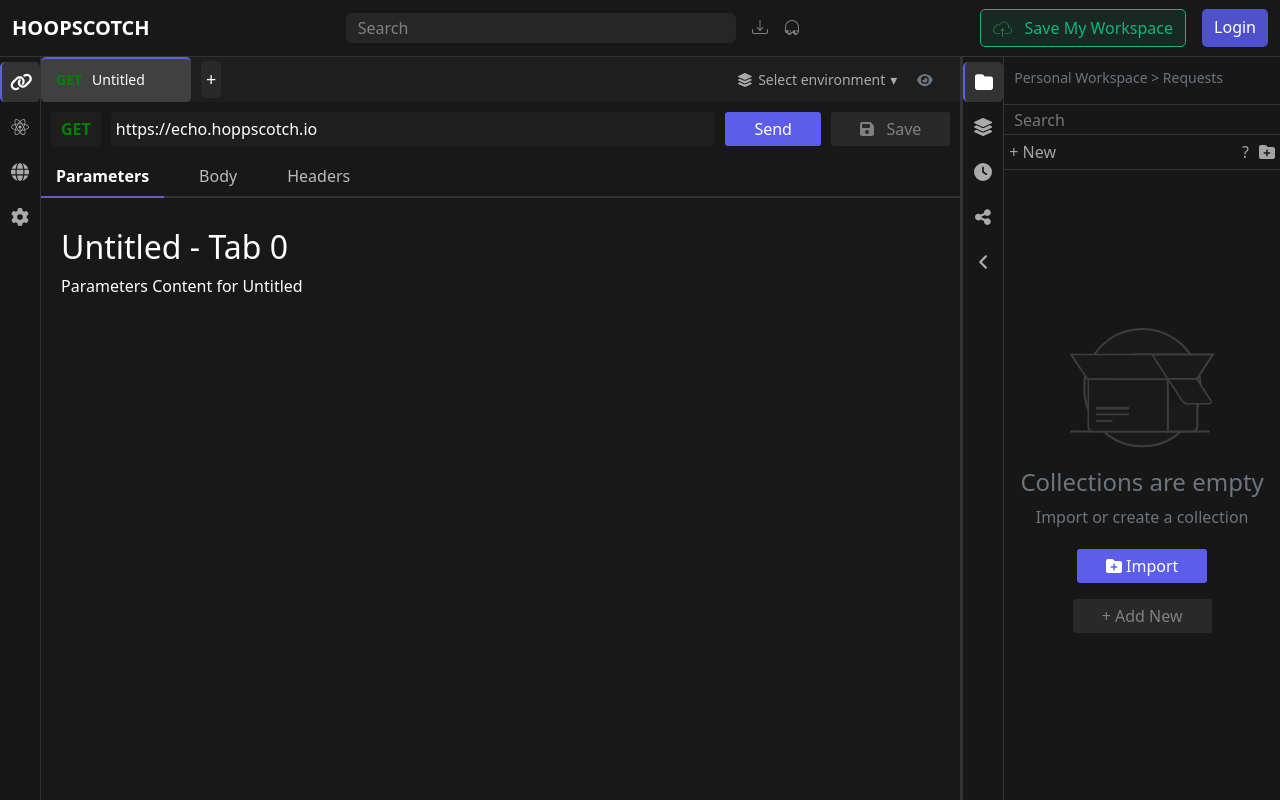
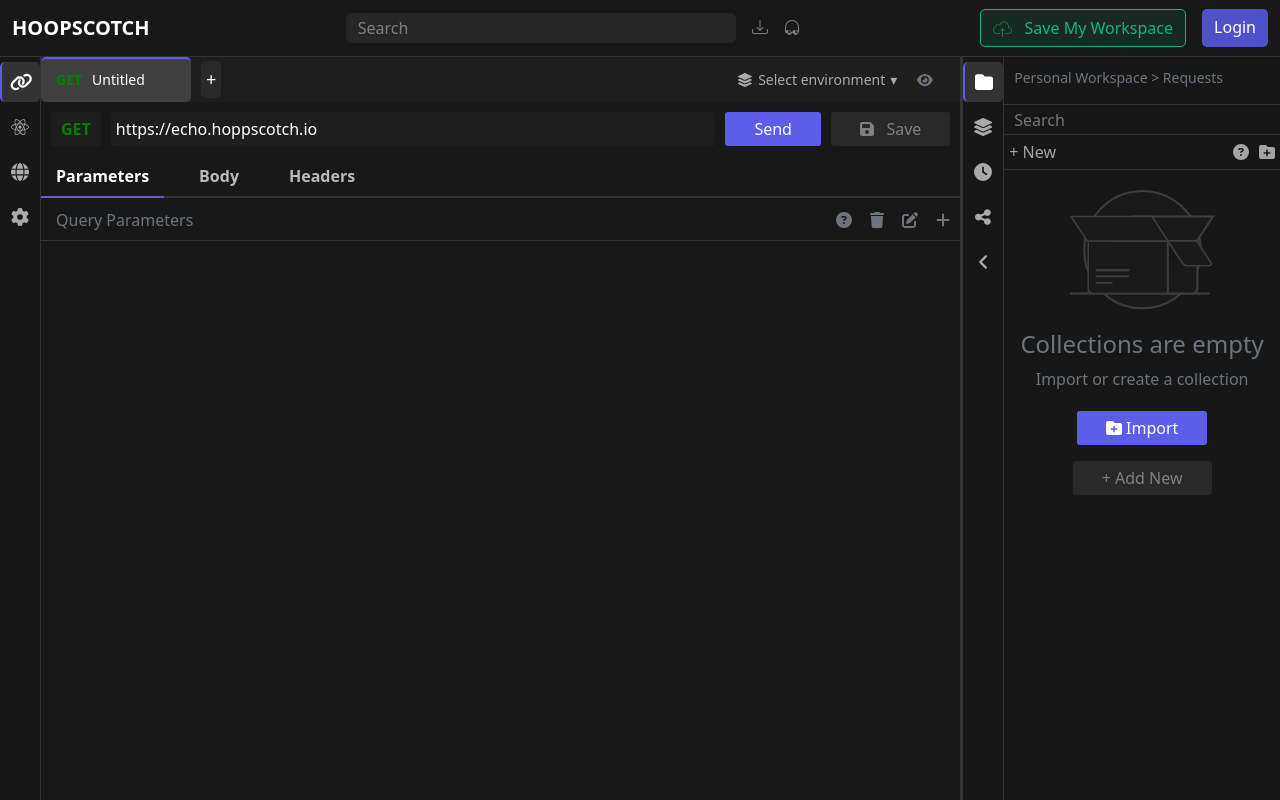
Before and after one commit to agnaey/Hoppscotch, a React (Vite) app in the folder hoppscotch/: page / in a window 1280 px wide. Built offline with nearby package versions, Linux system fonts and the light colour scheme.

Commit message:
added body,parameter,headers

```diff
--- a/hoppscotch/src/components/Main.jsx
+++ b/hoppscotch/src/components/Main.jsx
@@ -1,6 +1,6 @@
 import React, { useState, useRef, useEffect } from "react";
 import { FontAwesomeIcon } from "@fortawesome/react-fontawesome";
-import { faLink, faGlobe, faCog, faFolder, faLayerGroup, faShareAlt,faBoxOpen,faEye, faAngleLeft, faFloppyDisk, faFolderPlus,faClock } from "@fortawesome/free-solid-svg-icons";
+import { faLink, faGlobe, faCog, faFolder, faLayerGroup, faShareAlt,faBoxOpen,faEye, faAngleLeft, faRotateRight ,faFloppyDisk, faFolderPlus,faClock ,faTrash,faEdit,faPlus,faCircleQuestion} from "@fortawesome/free-solid-svg-icons";
 import { faReact } from "@fortawesome/free-brands-svg-icons";
 import emptybox from "../assets/emptybox.png";
 
@@ -171,19 +171,19 @@
                                 className={`custom-tab ${activeSection === "custom-param" ? "active" : ""}`}
                                 onClick={() => setActiveSection("custom-param")}
                             >
-                                Parameters
+                               <b> Parameters</b>
                             </div>
                             <div
                                 className={`custom-tab ${activeSection === "custom-body" ? "active" : ""}`}
                                 onClick={() => setActiveSection("custom-body")}
                             >
-                                Body
+                              <b>  Body</b>
                             </div>
                             <div
                                 className={`custom-tab ${activeSection === "custom-header" ? "active" : ""}`}
                                 onClick={() => setActiveSection("custom-header")}
                             >
-                                Headers
+                               <b> Headers</b>
                             </div>
                         </div>
 
@@ -194,13 +194,40 @@
                                     key={tab.id}
                                     className={`content-panel ${tab.id === activeTab ? "active" : "d-none"}`}
                                 >
-                                    <h2>{tab.title} - Tab {tab.id}</h2>
 
                                     {/* Show content based on activeSection */}
-                                    {activeSection === "custom-param" && <p>Parameters Content for {tab.title}</p>}
-                                    {activeSection === "custom-body" && <p>Body Content for {tab.title} </p>}
-                                    {activeSection === "custom-header" && <p>Headers Content for {tab.title}</p>}
+                                    {activeSection === "custom-param" &&
+                                    <div className="parametrs text-secondary pb-2" style={{ display: "flex", justifyContent: "space-between" }}>
+                                        <span>Query Parameters</span>
+                                        <div style={{display: "flex", gap: "18px"}}>
+                                        <FontAwesomeIcon className="mt-1" icon={faCircleQuestion} />
+                                        <FontAwesomeIcon icon={faTrash} className="delete-icon mt-1"  />
+                                            <FontAwesomeIcon icon={faEdit} className="edit-icon mt-1"  />
+                                            <FontAwesomeIcon icon={faPlus} className="plus-icon mt-1"  />
+                                        </div>
+                                    </div>}
+
+
+                                    {activeSection === "custom-body" &&
+                                    <div className="parametrs text-secondary pb-2" style={{ display: "flex", gap: "18px",  }}>
+                                        <span>Content Type</span>
+                                        <span>None ▾</span>
+                                        <span><FontAwesomeIcon icon={faRotateRight } className="reload-icon" style={{cursor: "pointer"}}/>&nbsp;&nbsp;
+                                        Override</span>
+                                    </div>}
+
+                                    {activeSection === "custom-header" &&  <div className="parametrs text-secondary pb-2" style={{ display: "flex", justifyContent: "space-between" }}>
+                                        <span>Header List</span>
+                                        <div style={{display: "flex", gap: "18px"}}>
+                                        <FontAwesomeIcon className="mt-1" icon={faCircleQuestion} />
+                                        <FontAwesomeIcon icon={faTrash} className="delete-icon mt-1"  />
+                                            <FontAwesomeIcon icon={faEdit} className="edit-icon mt-1"  />
+                                            <FontAwesomeIcon icon={faPlus} className="plus-icon mt-1"  />
+                                        </div>
+                                    </div>}
                                 </div>
+
+
                             ))}
                         </div>
                     </div>
@@ -232,8 +259,8 @@
                     <div className="right-new" style={{ display: "flex", justifyContent: "space-between" }}>
                         <a href="#" className="right-new1">+ New</a>
                         <div style={{display: "flex", gap: "10px"}}>
-                            <span className="question-mark">?</span>
-                            <FontAwesomeIcon className="mt-1" icon={faFolderPlus} />
+                        <FontAwesomeIcon className="mt-1" icon={faCircleQuestion} />
+                        <FontAwesomeIcon className="mt-1" icon={faFolderPlus} />
                         </div>
                     </div>
                     <div id="right-main" style={{display: "flex", justifyContent: "center", alignItems: "center"}}>
--- a/hoppscotch/src/index.css
+++ b/hoppscotch/src/index.css
@@ -256,7 +256,6 @@
 
 .tab-content {
   background: rgb(24,24,24);
-  padding: 20px;
   margin-top: 10px;
   color: white;
 }
@@ -372,6 +371,13 @@
           justify-content: flex-start;
       }
 
+
+
+      .custom-tab:hover{
+        color: white;
+        transition: color 0.3s;
+      }
+
       .custom-tab {
           padding: 8px 15px;
           cursor: pointer;
@@ -442,6 +448,17 @@
       }
 
       #right-main{
-        margin-top: 50%;
         text-align: center;
       }
+
+
+
+      /* -------parameter--------------------------- */
+
+
+      .parametrs{
+        border-bottom: 1px solid #333;
+        padding-left: 15px;
+        padding-right: 10px;
+
+      }
```
